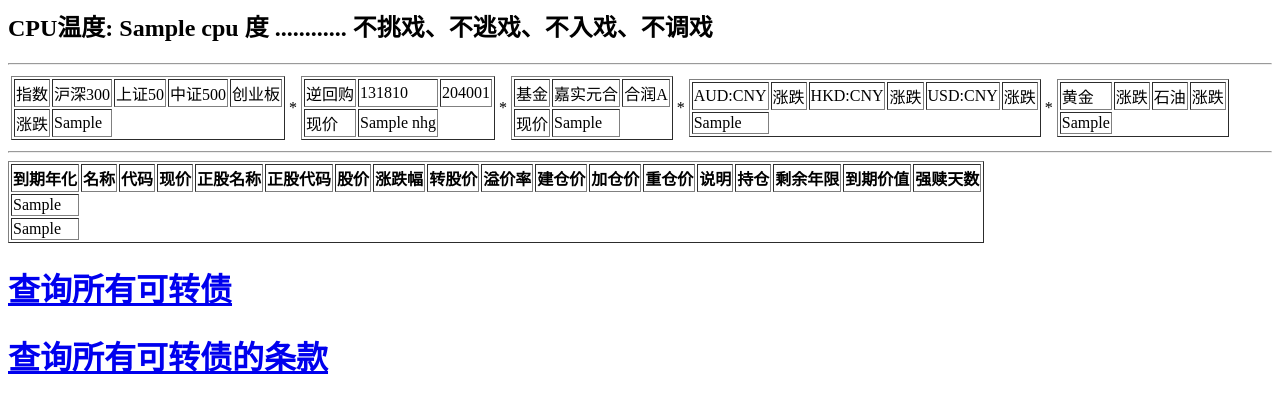
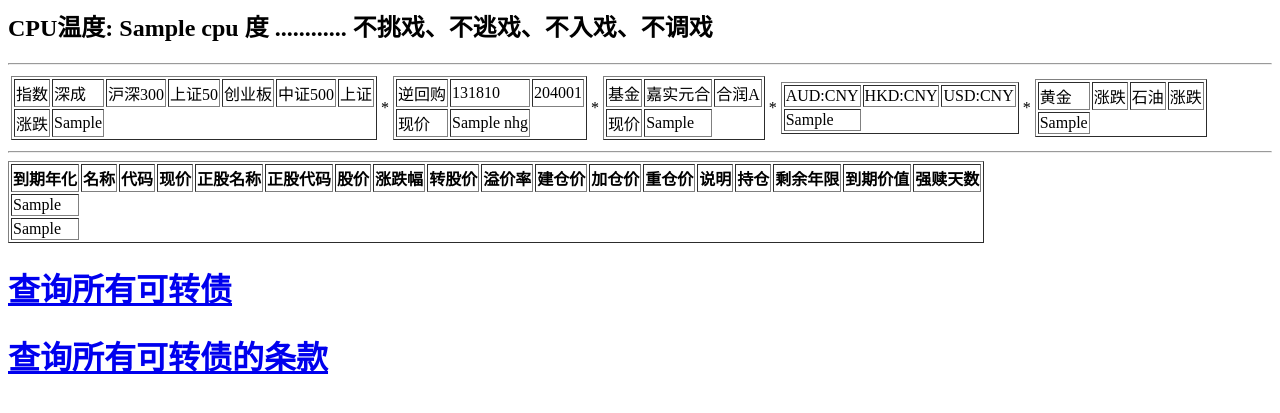
Before and after one commit to winsert/myweb, a Flask app: template app/templates/index.html in a window 1280 px wide. Shown: the top 413 px of the page. Run offline with Flask 2, Linux system fonts and the light colour scheme; the template is opened without the code that fills it: most values are stand-ins (such as "Sample title", 1, 10 or a date in 2020).

Commit message:
增加‘上证，成指’，删除外汇涨跌幅

```diff
--- a/app/templates/index.html
+++ b/app/templates/index.html
@@ -11,10 +11,12 @@
 <table border="1">
 <tr>
 <td>指数</td>
+<td>深成</td>
 <td>沪深300</td>
 <td>上证50</td>
+<td>创业板</td>
 <td>中证500</td>
-<td>创业板</td>
+<td>上证</td>
 </tr>
 <tr>
 <td>涨跌</td>
@@ -81,21 +83,12 @@
 <table border="1">
 <tr>
 <td>AUD:CNY</td>
-<td>涨跌</td>
 <td>HKD:CNY</td>
-<td>涨跌</td>
 <td>USD:CNY</td>
-<td>涨跌</td>
 </tr>
 <tr>
 {% for wh in wh_list %}
-{% for w in wh %}
-{% if w>=-0.3 and w<=0.3 %}
-<td bgcolor="#00FF00">{{ w }}</td>
-{% else %}
-<td>{{ w }}</td>
-{% endif %}
-{% endfor %}
+<td>{{ wh }}</td>
 {% endfor %}
 </tr>
 </table>
```
